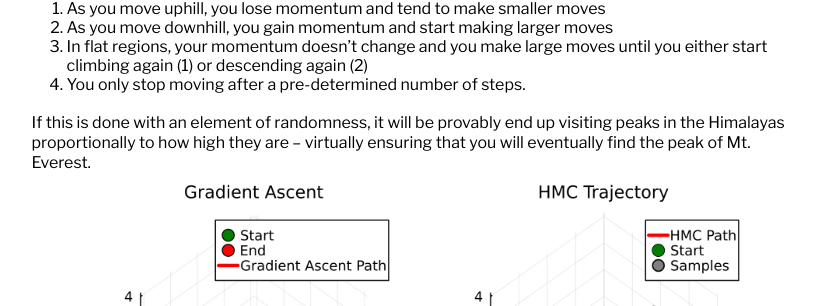
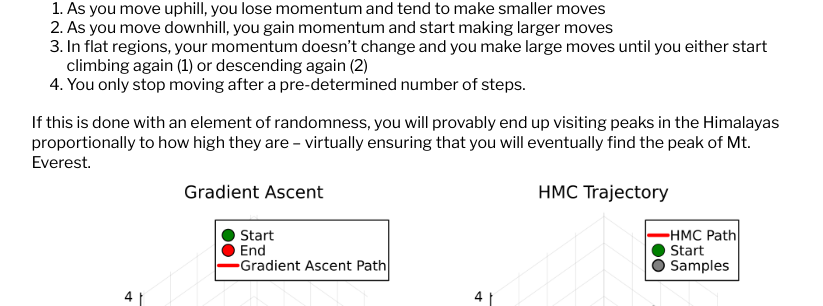
Before and after one commit to dan-sprague/dan-sprague.github.io, a Jekyll site: the page built from _posts/2025-02-02-llmthinking.markdown, in a window 1280 px wide and 900 px high, scrolled down 2263 px. Shown: the part 147-453 px from the top of the window, without its empty margins (221-1044 px from the left). Built offline with Jekyll 4.4.1, drawn with Linux system fonts in a browser that asks for light colours; formulas are drawn with MathJax 3.

Commit message:
fixed bug

```diff
--- a/_posts/2025-02-02-llmthinking.markdown
+++ b/_posts/2025-02-02-llmthinking.markdown
@@ -65,7 +65,7 @@
 4. You only stop moving after a pre-determined number of steps.
 <br><br>
 
-If this is done with an element of randomness, it will be provably end up visiting peaks in the Himalayas proportionally to how high they are -- virtually ensuring that you will eventually find the peak of Mt. Everest.
+If this is done with an element of randomness, you will provably end up visiting peaks in the Himalayas proportionally to how high they are -- virtually ensuring that you will eventually find the peak of Mt. Everest.
 
 ![Finding the best generated response](/assets/images/path_opt.png)
 <p align="justify">Figure 2. Gradient based generated sequence optimization. Left: Given an initial prediction from the model, the gradient of the LLM $\nabla f_\theta$ points the next prediction in a direction that is guaranteed to give a higher likelihood response, however these methods get trapped in local minima. Right: Gradient-based monte carlo samplers such as HMC use the gradient of the LLM $\nabla f_\theta$ to draw samples from $f_\theta$ proportionally to how likely the samples are from the model.</p>
```
